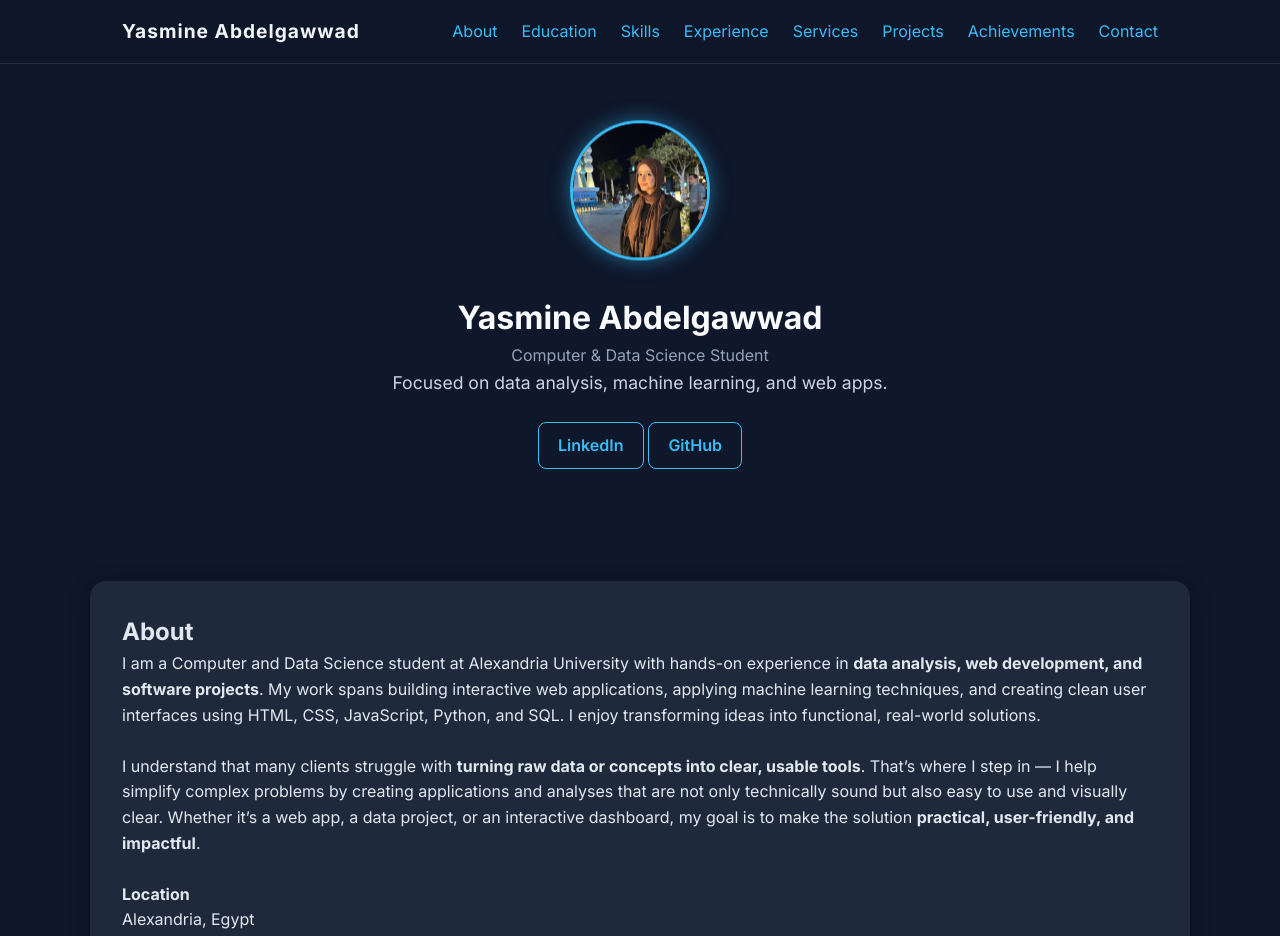
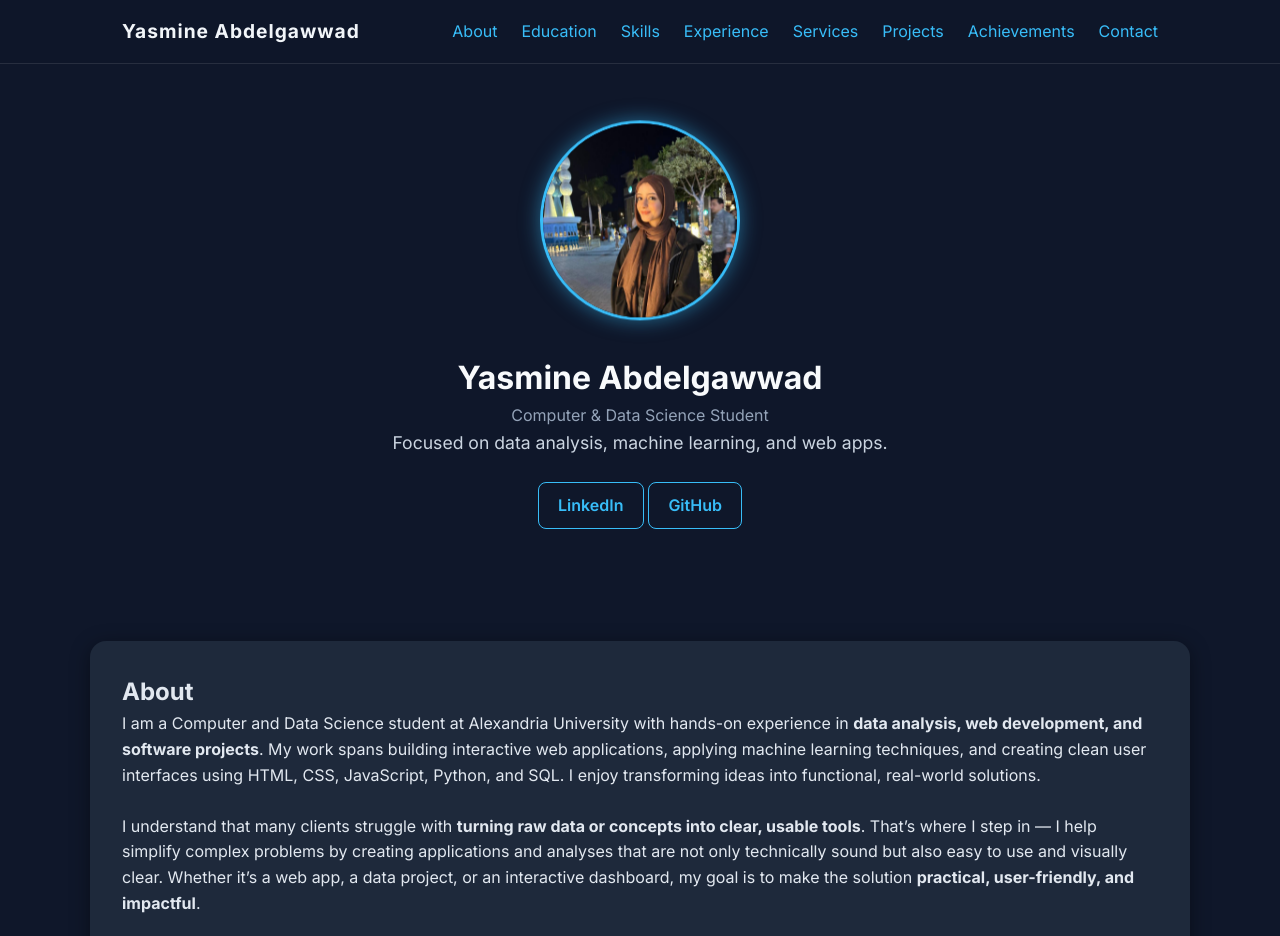
Before and after one commit to Yasmine37/portfolio, a plain HTML site: page index.html in a window 1280 px wide. Shown: the top 936 px of the page. Drawn offline with Linux system fonts and the light colour scheme.

Commit message:
Increased profile picture size for hero section

```diff
--- a/style.css
+++ b/style.css
@@ -141,14 +141,15 @@ a:hover {
   gap: 1.5rem;
 }
 .profile-pic {
-  width: 140px;
-  height: 140px;
+  width: 200px;   /* was 140px */
+  height: 200px;  /* was 140px */
   border-radius: 50%;
   border: 3px solid #38bdf8;
   object-fit: cover;
   box-shadow: 0px 0px 20px rgba(56, 189, 248, 0.5);
   animation: float 3s ease-in-out infinite;
 }
+
 @keyframes float {
   0% { transform: translateY(0); }
   50% { transform: translateY(-10px); }
```
